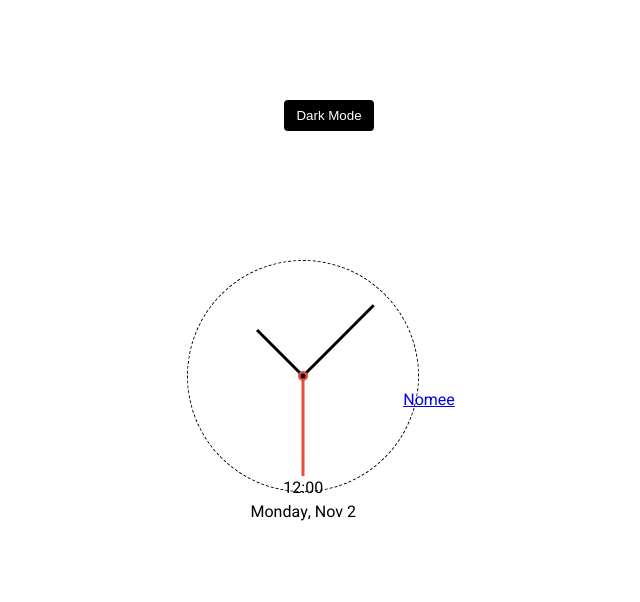
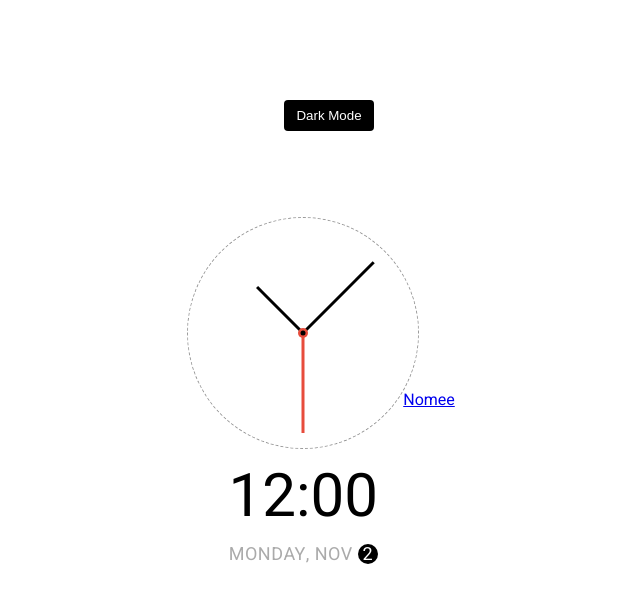
Before and after one commit to imnomee/FIFTY-PROJECTS-NINETEEN-THEME-CLOCK, a plain HTML site: page index.html in a window 1280 px wide. Shown: the whole page, without its empty margins (311-951 px from the left). Drawn offline with Linux system fonts and the light colour scheme.

Commit message:
styling done

```diff
--- a/styles.css
+++ b/styles.css
@@ -95,7 +95,7 @@ body {
 .center-point::before {
     content: '';
     /* background-color: var(--primary-color); */
-    border: 1px dashed var(--primary-color);
+    border: 1px dashed #999;
     width: 230px;
     height: 230px;
     position: absolute;
@@ -115,3 +115,25 @@ body {
     transform: translate(-50%, -50%);
     border-radius: 50%;
 }
+
+.time {
+    font-size: 60px;
+    margin-top: 20px;
+}
+.date {
+    font-size: 18px;
+    color: #aaa;
+    letter-spacing: 0.5px;
+    text-transform: uppercase;
+}
+.date .circle {
+    background-color: var(--primary-color);
+    color: var(--secondary-color);
+    border-radius: 50%;
+    width: 20px;
+    height: 20px;
+    display: inline-flex;
+    justify-content: center;
+    align-items: center;
+    transition: var(--transition);
+}
```
